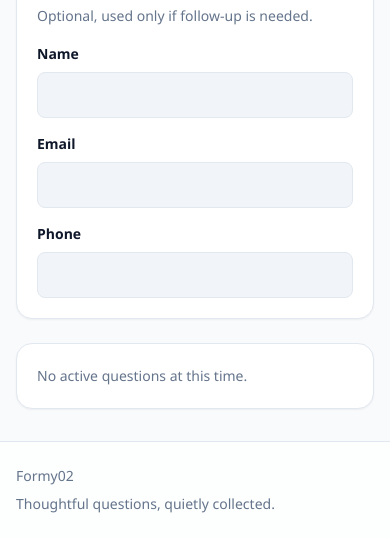
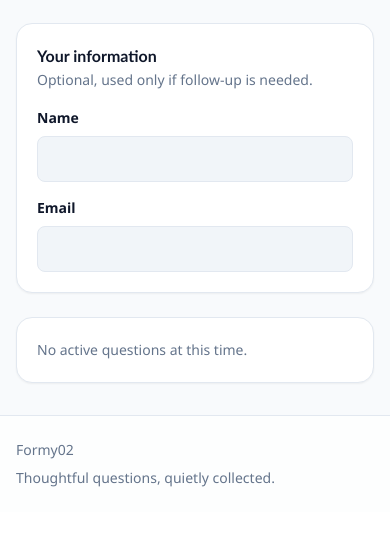
Before and after one commit to costa-rica/Formy02, a Python web app: template src/app/templates/questionnaire.html in a window 390 px wide. Shown: the part 774-1312 px from the top of the page. After the commit the page ends 1261 px from the top, so only its background shows below. Run offline with Jinja, Linux system fonts and the light colour scheme; the template is opened without the code that fills it, so the values that code supplies are empty.

Commit message:
simplify questionnaire intro
- add Nick's Go Lightly feedback invitation on the home page
- remove the visible phone input while preserving backend compatibility

co-authored-by: codex (gpt-5.5)

```diff
--- a/src/app/templates/questionnaire.html
+++ b/src/app/templates/questionnaire.html
@@ -5,6 +5,7 @@
 <section class="hero">
   <div class="stack">
     <p class="muted">All questions are optional.</p>
+    <p class="muted">Hi, I’m Nick. Help me make Go Lightly useful. I’d love your feedback.</p>
     <h1 class="page-title section-heading">A few thoughtful questions <span class="wave">~</span></h1>
     <p class="page-copy">
       Share only what feels useful. Your answers help shape a calmer GoLightly experience,
@@ -32,10 +33,6 @@
       <div class="form-row">
         <label for="email" class="form-label">Email</label>
         <input type="email" id="email" name="email" class="input-field" />
-      </div>
-      <div class="form-row">
-        <label for="phone" class="form-label">Phone</label>
-        <input type="tel" id="phone" name="phone" class="input-field" />
       </div>
     </div>
   </section>
```
